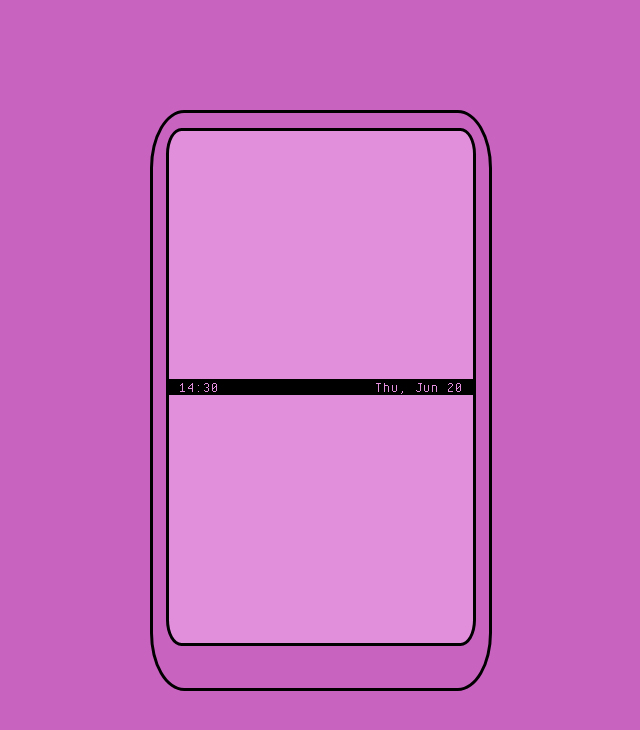
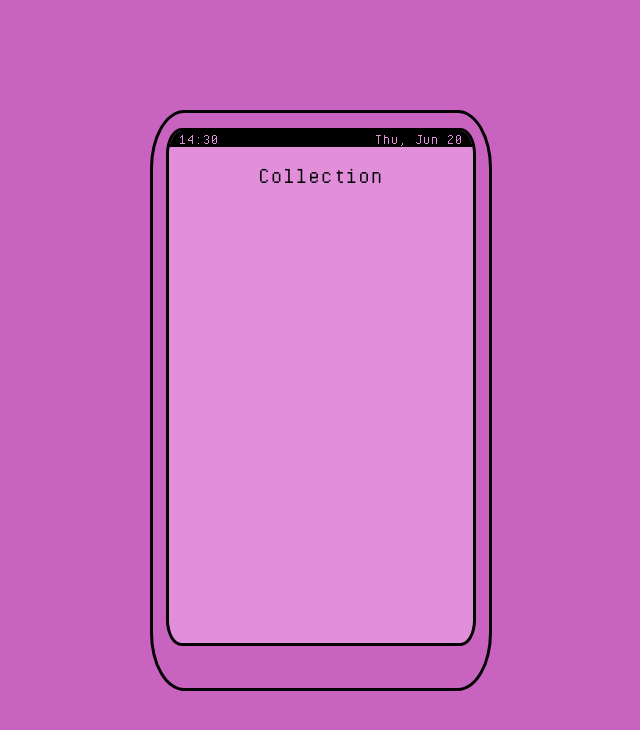
Before and after one commit to bran-do/tiny-music-collection, a React (Vite) app: page /collection in a window 1280 px wide. Before the commit this address had no page. Shown: the top 730 px of the page, without its empty margins (319-959 px from the left). Built offline with nearby package versions, Linux system fonts and the light colour scheme.

Commit message:
Add CollectionPage and ProfilePage

```diff
--- a/src/App.css
+++ b/src/App.css
@@ -2,6 +2,11 @@
   max-width: 1280px;
   margin: 0 auto;
   text-align: center;
+}
+
+header {
+  font-size: 25px;
+  padding: 10px 0;
 }
 
 form:has(> input) {
--- a/src/canvas/Device/Screen/Screen.css
+++ b/src/canvas/Device/Screen/Screen.css
@@ -7,5 +7,4 @@
   border: 3px solid black;
   background-color: #e28fdb;
   border-radius: 5%;
-  justify-content: center;
 }
--- a/src/canvas/Device/Screen/Screen.jsx
+++ b/src/canvas/Device/Screen/Screen.jsx
@@ -3,6 +3,8 @@ import TopBar from '../../../components/TopBar/TopBar';
 import LoginPage from '../../../pages/LoginPage/LoginPage';
 import HomePage from '../../../pages/HomePage/HomePage';
 import './Screen.css'
+import CollectionPage from '../../../pages/CollectionPage/CollectionPage';
+import ProfilePage from '../../../pages/ProfilePage/ProfilePage';
 
 function Screen() {
   return (
@@ -11,6 +13,8 @@ function Screen() {
       <Routes>
         <Route path="/" element={ <LoginPage /> } />
         <Route path="/home" element={ <HomePage /> } />
+        <Route path="/collection" element={ <CollectionPage /> } />
+        <Route path="/profile" element={ <ProfilePage /> } />
       </Routes>
     </div>
   )
--- /dev/null
+++ b/src/pages/CollectionPage/CollectionPage.jsx
@@ -0,0 +1,7 @@
+function CollectionPage() {
+  return (
+    <header>Collection</header>
+  )
+}
+
+export default CollectionPage;
--- a/src/pages/HomePage/HomePage.jsx
+++ b/src/pages/HomePage/HomePage.jsx
@@ -1,6 +1,11 @@
+import { useNavigate } from 'react-router-dom';
 import './HomePage.css'
 
 function HomePage() {
+  const navigate = useNavigate();
+
+  const handleNavigation = (route) => navigate(`/${route}`);
+
   return (
     <div className='homepage-container'>
       <div className="greetings-and-search-bar">
@@ -17,8 +22,8 @@ function HomePage() {
       </div>
 
       <nav className="buttons-menu">
-        <button>C</button>
-        <button>P</button>
+        <button onClick={ () => handleNavigation('collection') }>C</button>
+        <button onClick={ () => handleNavigation('profile') }>P</button>
       </nav>
     </div>
   )
--- /dev/null
+++ b/src/pages/ProfilePage/ProfilePage.jsx
@@ -0,0 +1,7 @@
+function ProfilePage() {
+  return (
+    <header>Profile</header>
+  )
+}
+
+export default ProfilePage;
```
Also changed, not shown: src/pages/CollectionPage/CollectionPage.css (added).
